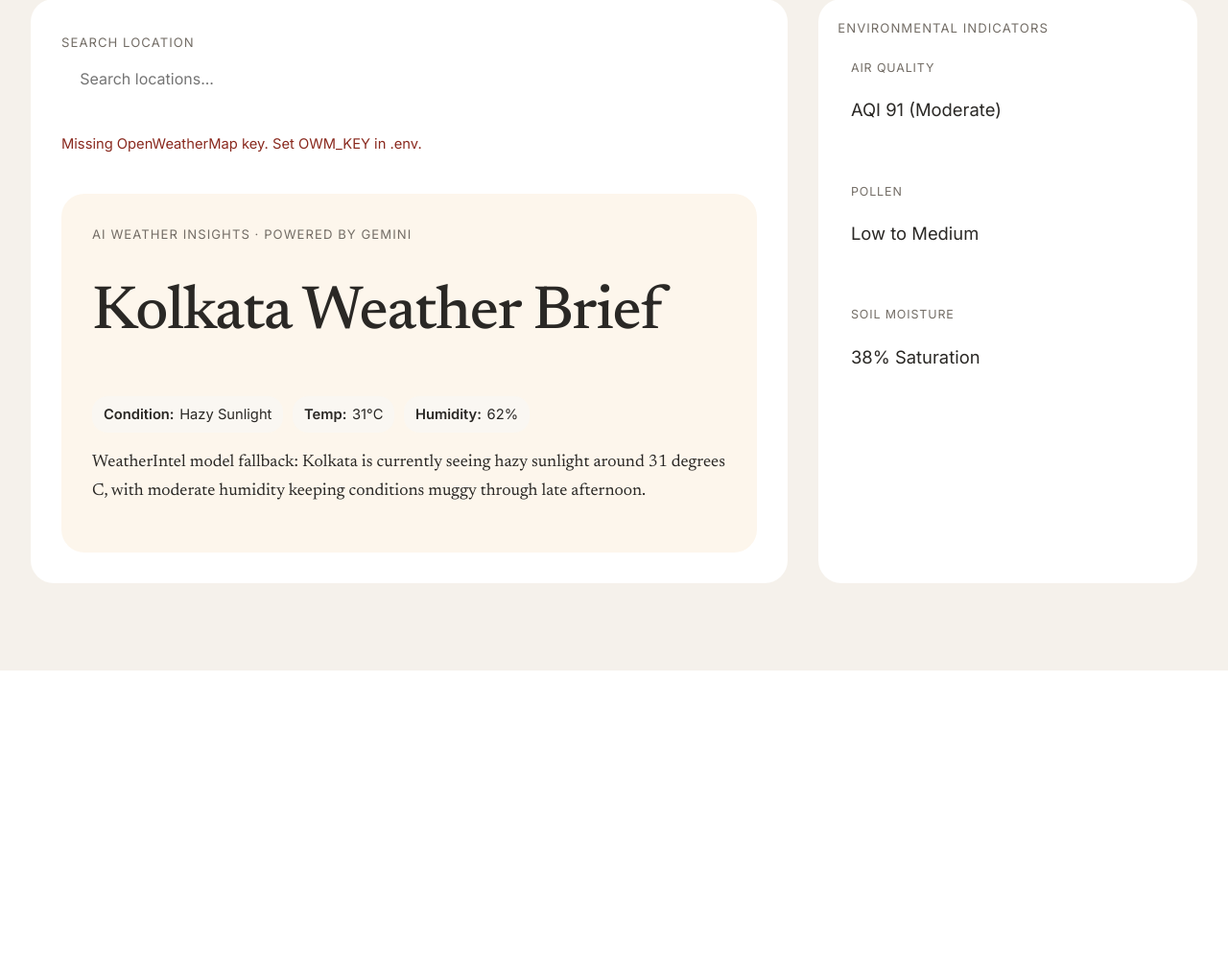
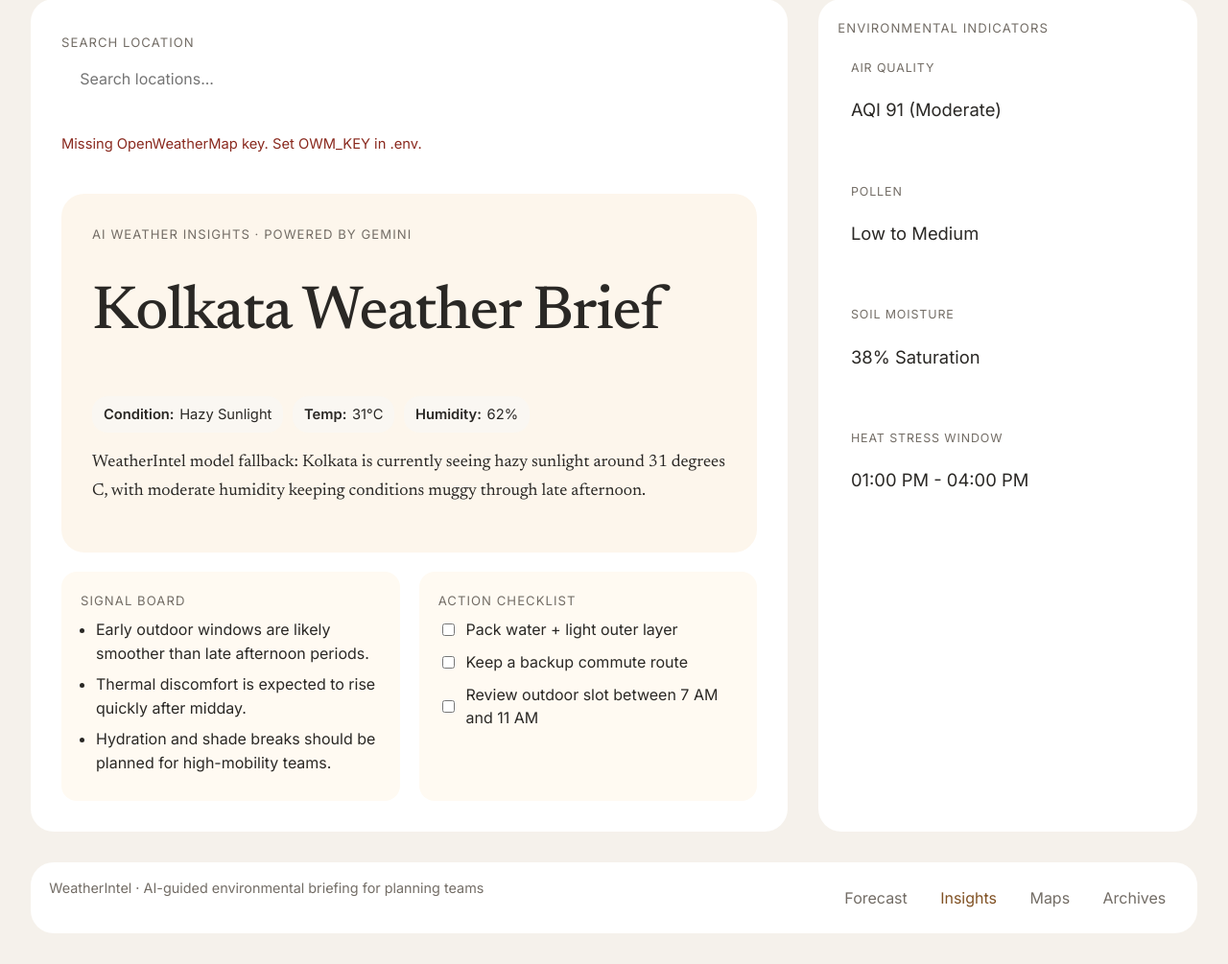
Before and after one commit to Rishav408/WeatherIntel, a Flask app: page /insights in a window 1280 px wide. Shown: the part 101-1106 px from the top of the page at 96% size. Before the commit the page ends 800 px from the top, so only its background shows below. Run offline with Flask 3, Linux system fonts and the light colour scheme.

Commit message:
Update - 0.4 - Footer Addition, Insights Page Update

```diff
--- a/static/css/components.css
+++ b/static/css/components.css
@@ -202,6 +202,68 @@
   top: 0.5rem;
 }
 
+.insight-extra-grid {
+  display: grid;
+  grid-template-columns: repeat(2, minmax(0, 1fr));
+  gap: var(--space-md);
+}
+
+.insight-extra-card {
+  background: #fffaf2;
+  border-radius: var(--radius-md);
+  padding: var(--space-md);
+}
+
+.signal-list {
+  margin: 0;
+  padding-left: 1rem;
+}
+
+.signal-list li {
+  margin-bottom: 0.45rem;
+}
+
+.checklist {
+  margin: 0;
+  padding: 0;
+  list-style: none;
+  display: grid;
+  gap: 0.55rem;
+}
+
+.checklist li {
+  display: flex;
+  align-items: center;
+  gap: 0.55rem;
+}
+
+.checklist input {
+  accent-color: var(--accent);
+}
+
+.site-footer {
+  margin-top: var(--space-lg);
+  background: var(--card);
+  border-radius: var(--radius-lg);
+  padding: 1rem 1.2rem;
+  display: flex;
+  justify-content: space-between;
+  align-items: center;
+  gap: 1rem;
+  flex-wrap: wrap;
+}
+
+.site-footer__meta {
+  color: var(--muted);
+  font-size: 0.9rem;
+}
+
+.site-footer__links {
+  display: flex;
+  gap: 0.45rem;
+  flex-wrap: wrap;
+}
+
 .kpi-list {
   display: grid;
   gap: var(--space-sm);
@@ -276,4 +338,8 @@
   .form-grid {
     grid-template-columns: 1fr;
   }
+
+  .insight-extra-grid {
+    grid-template-columns: 1fr;
+  }
 }
--- a/templates/insights.html
+++ b/templates/insights.html
@@ -22,8 +22,8 @@
           <h2>WeatherIntel</h2>
         </div>
         <div class="topnav__unit-toggle">
-          <button class="pill is-active" type="button" data-unit="celsius">°C</button>
-          <button class="pill" type="button" data-unit="fahrenheit">°F</button>
+          <button class="pill is-active" type="button" data-unit="celsius">&deg;C</button>
+          <button class="pill" type="button" data-unit="fahrenheit">&deg;F</button>
         </div>
         <div class="topnav__right">
           <div class="pill-group" aria-label="Primary navigation">
@@ -54,12 +54,12 @@
             <p class="status-note" data-status-message hidden></p>
 
             <section class="panel insight-brief">
-              <p class="eyebrow">AI Weather Insights · Powered by Gemini</p>
+              <p class="eyebrow">AI Weather Insights &middot; Powered by Gemini</p>
               <h1 class="article-headline" id="insightHeadline">Kolkata Weather Brief</h1>
 
               <div class="insight-metrics">
                 <span class="metric metric--chip"><strong>Condition:</strong> <span id="insightCondition">Hazy Sunlight</span></span>
-                <span class="metric metric--chip"><strong>Temp:</strong> <span id="insightTemperature">31°C</span></span>
+                <span class="metric metric--chip"><strong>Temp:</strong> <span id="insightTemperature">31&deg;C</span></span>
                 <span class="metric metric--chip"><strong>Humidity:</strong> <span id="insightHumidity">62%</span></span>
               </div>
 
@@ -68,6 +68,25 @@
                 moderate humidity keeping conditions muggy through late afternoon.
               </p>
               <ul id="insightTips" class="insight-tips"></ul>
+            </section>
+
+            <section class="insight-extra-grid">
+              <article class="insight-extra-card">
+                <p class="eyebrow">Signal Board</p>
+                <ul class="signal-list">
+                  <li>Early outdoor windows are likely smoother than late afternoon periods.</li>
+                  <li>Thermal discomfort is expected to rise quickly after midday.</li>
+                  <li>Hydration and shade breaks should be planned for high-mobility teams.</li>
+                </ul>
+              </article>
+              <article class="insight-extra-card">
+                <p class="eyebrow">Action Checklist</p>
+                <ul class="checklist">
+                  <li><input type="checkbox" /> Pack water + light outer layer</li>
+                  <li><input type="checkbox" /> Keep a backup commute route</li>
+                  <li><input type="checkbox" /> Review outdoor slot between 7 AM and 11 AM</li>
+                </ul>
+              </article>
             </section>
           </article>
 
@@ -86,9 +105,23 @@
                 <p class="metric__label">Soil Moisture</p>
                 <p class="metric__value">38% Saturation</p>
               </section>
+              <section class="kpi-item">
+                <p class="metric__label">Heat Stress Window</p>
+                <p class="metric__value">01:00 PM - 04:00 PM</p>
+              </section>
             </div>
           </aside>
         </section>
+
+        <footer class="site-footer">
+          <p class="site-footer__meta">WeatherIntel &middot; AI-guided environmental briefing for planning teams</p>
+          <div class="site-footer__links">
+            <a class="pill" href="/" data-nav-link>Forecast</a>
+            <a class="pill is-active" href="/insights" data-nav-link>Insights</a>
+            <a class="pill" href="/maps" data-nav-link>Maps</a>
+            <a class="pill" href="/archives" data-nav-link>Archives</a>
+          </div>
+        </footer>
       </main>
     </div>
 
```
Also changed, not shown: templates/archives.html (+12 -2 lines), templates/index.html (+28 -17 lines), templates/maps.html (+12 -2 lines).
